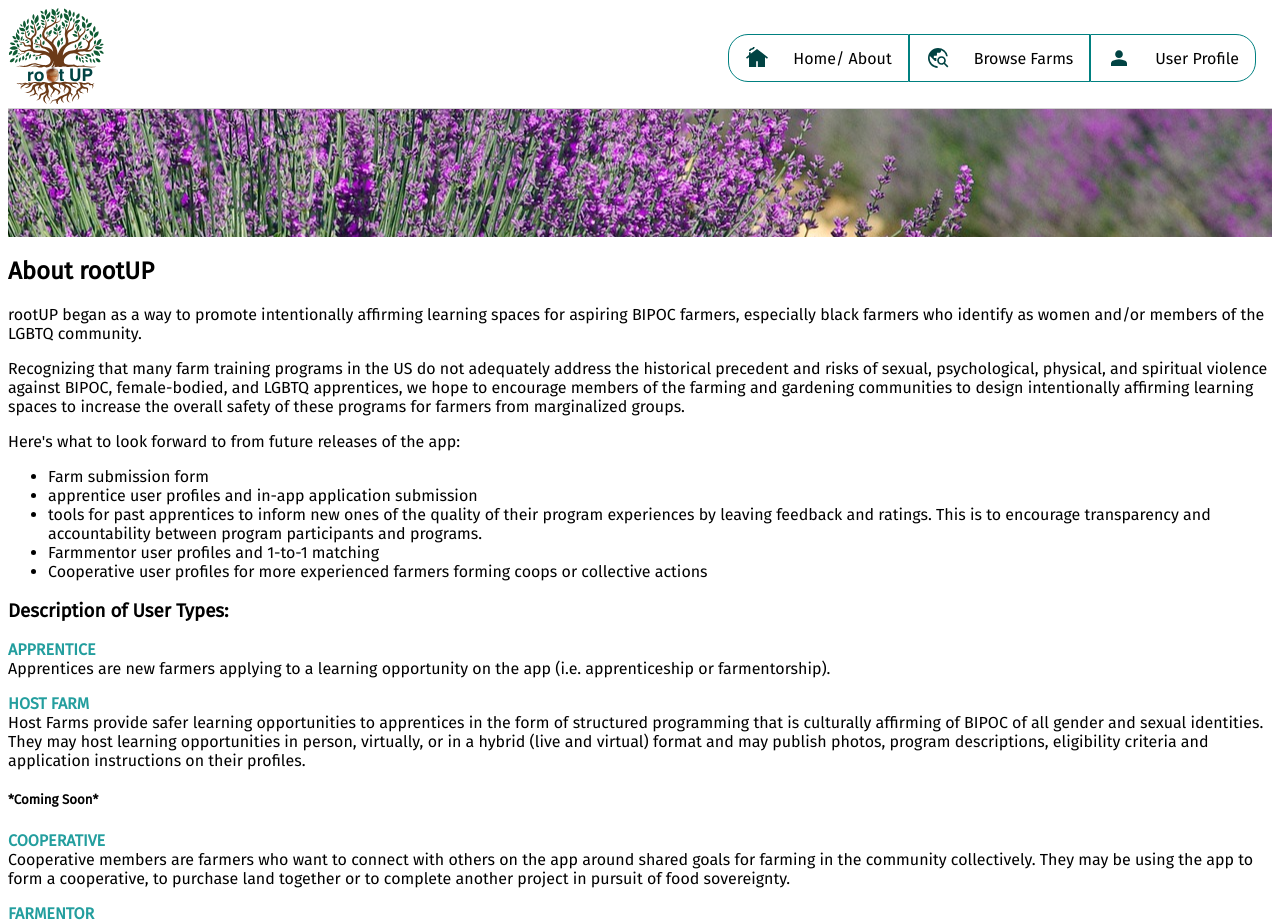
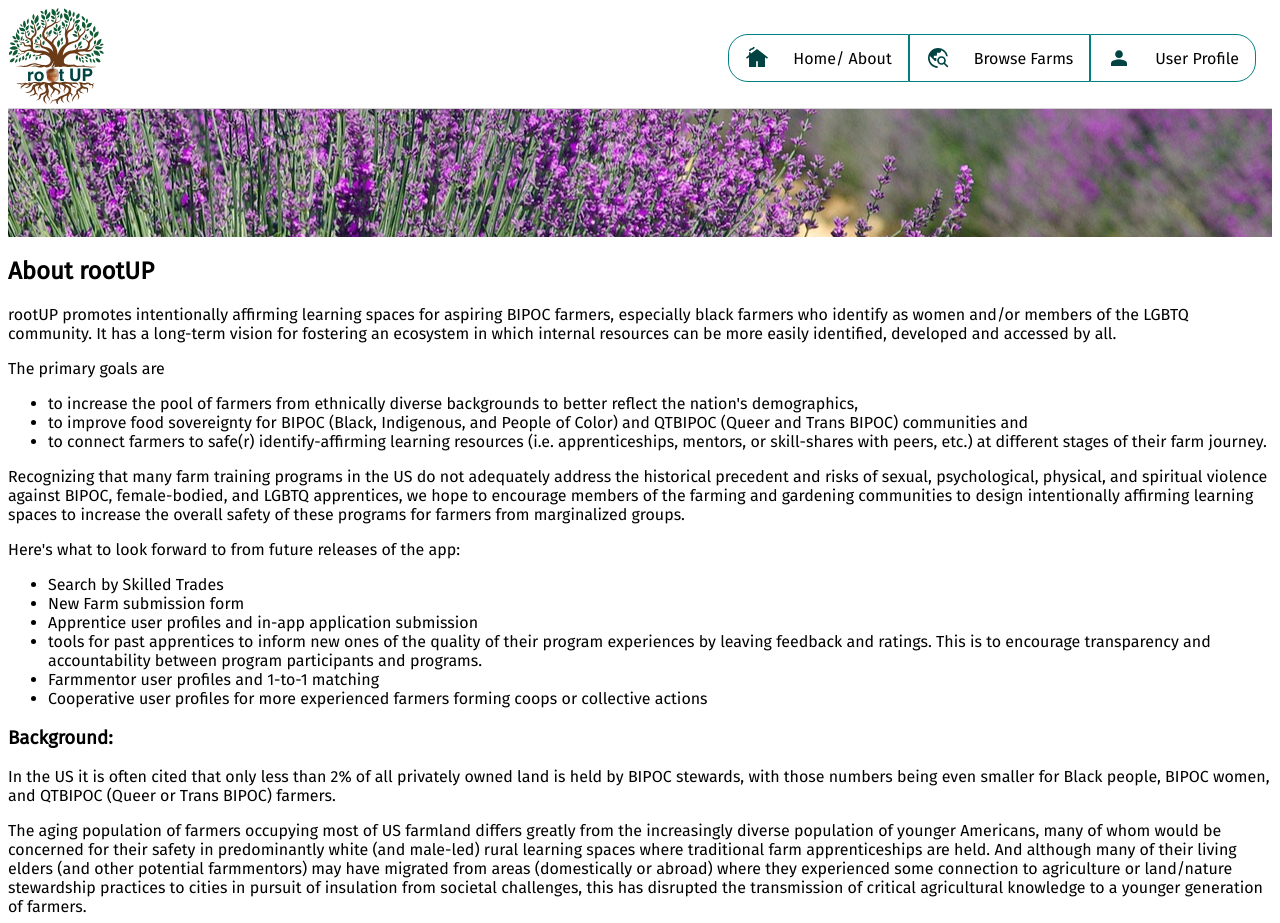
Before and after one commit to karimahcodes/clone-rootup-client, a React (Create React App) app: page /About in a window 1280 px wide. Shown: the top 923 px of the page. Built offline with nearby package versions, Linux system fonts and the light colour scheme.

Commit message:
added problem statement and revised AboutUs page

```diff
--- a/src/Pages/AboutPage/About.js
+++ b/src/Pages/AboutPage/About.js
@@ -3,47 +3,68 @@ import './About.scss';
 export default function About() {
     return (
         <div className='about'>
+            <div className='about__hero-image'>
+            </div>
+            <section className='about__background'>
 
-            <section className='about__image-aboutus'>
-
-                <div className='about__hero-image'>
-
-                </div>
-                <div className='about__about-us'>
+                <section className='about__about-us'>
                     <h2 className='about__header'>About rootUP
                     </h2>
-                    <p className='about__description'> rootUP began as a way to promote intentionally affirming learning spaces for aspiring BIPOC farmers, especially black farmers who identify as women and/or members of the LGBTQ community.
+                    <p className='about__description'> rootUP promotes intentionally affirming learning spaces for aspiring BIPOC farmers, especially black farmers who identify as women and/or members of the LGBTQ community. It has a long-term vision for fostering an ecosystem in which internal resources can be more easily identified, developed and accessed by all.</p>
+
+                    <p className='about__description'>The primary goals are
+                        <ul className='about__goals'>
+                            <li>to increase the pool of farmers from ethnically diverse backgrounds to better reflect the nation's demographics,</li>
+                            <li>to improve food sovereignty for BIPOC (Black, Indigenous, and People of Color) and QTBIPOC (Queer and Trans BIPOC) communities and</li>
+                            <li>to connect farmers to safe(r) identify-affirming learning resources (i.e. apprenticeships, mentors, or skill-shares with peers, etc.) at different stages of their farm journey.</li>
+                        </ul>
                     </p>
+
                     <p className='about__description'>Recognizing that many farm training programs in the US do not adequately address the historical precedent and risks of sexual, psychological, physical, and spiritual violence against BIPOC, female-bodied, and LGBTQ apprentices, we hope to encourage members of the farming and gardening communities to design intentionally affirming learning spaces to increase the overall safety of these programs for farmers from marginalized groups.
                     </p>
 
                     <p className='about__description'> Here's what to look forward to from future releases of the app:
                     </p>
                     <ul className='about__list'>
-                        <li>Farm submission form</li>
-                        <li>apprentice user profiles and in-app application submission</li>
+                        <li>Search by Skilled Trades</li>
+                        <li>New Farm submission form</li>
+                        <li>Apprentice user profiles and in-app application submission</li>
                         <li>tools for past apprentices to inform new ones of the quality of their program experiences by leaving feedback and ratings. This is to encourage transparency and accountability between program participants and programs.</li>
                         <li>Farmmentor user profiles and 1-to-1 matching </li>
                         <li>Cooperative user profiles for more experienced farmers forming coops or collective actions </li>
                     </ul>
+                </section>
+                <section className='about__problem-statement'>
+                    <h3 className="about__header">Background:
+                    </h3>
+                    <p className="about__description">
+                        In the US it is often cited that only less than 2% of all privately owned land is held by BIPOC stewards, with those numbers being even smaller for Black people, BIPOC women, and QTBIPOC (Queer or Trans BIPOC) farmers.
+                    </p>
+                    <p className="about__description">
+                        The aging population of farmers occupying most of US farmland differs greatly from the increasingly diverse population of younger Americans, many of whom would be concerned for their safety in predominantly white (and male-led) rural learning spaces where traditional farm apprenticeships are held.
+                        And although many of their living elders (and other potential farmmentors) may have migrated from areas (domestically or abroad) where they experienced some connection to agriculture or land/nature stewardship practices to cities in pursuit of insulation from societal challenges, this has disrupted the transmission of critical agricultural knowledge to a younger generation of farmers.
+                    </p>
+                </section>
 
+            </section >
+
+            <section className='about__guide-section'>
+                <section className="about__usertypes">
                     <h3>Description of User Types:</h3>
-                    <p className='about description'><span id="bold">APPRENTICE</span>Apprentices are new farmers applying to a learning opportunity on the app (i.e. apprenticeship or farmentorship).
+                    <p className='about__description'><span id="bold">APPRENTICE</span>Apprentices are new farmers applying to a learning opportunity on the app (i.e. apprenticeship or farmentorship).
                     </p>
 
 
-                    <p className='about description'><span id="bold">HOST FARM</span> Host Farms provide safer learning opportunities to apprentices in the form of structured programming that is culturally affirming of BIPOC of all gender and sexual identities. They may host learning opportunities in person, virtually, or in a hybrid (live and virtual) format and may publish photos, program descriptions, eligibility criteria and application instructions on their profiles.
+                    <p className='about__description'><span id="bold">HOST FARM</span> Host Farms provide safer learning opportunities to apprentices in the form of structured programming that is culturally affirming of BIPOC of all gender and sexual identities. They may host learning opportunities in person, virtually, or in a hybrid (live and virtual) format and may publish photos, program descriptions, eligibility criteria and application instructions on their profiles.
                     </p>
 
                     <h5>*Coming Soon*</h5>
-                    <p className='about description'><span id="bold">COOPERATIVE</span> Cooperative members are farmers who want to connect with others on the app around shared goals for farming in the community collectively. They may be using the app to form a cooperative, to purchase land together or to complete another project in pursuit of food sovereignty.
+                    <p className='about__description'><span id="bold">COOPERATIVE</span> Cooperative members are farmers who want to connect with others on the app around shared goals for farming in the community collectively. They may be using the app to form a cooperative, to purchase land together or to complete another project in pursuit of food sovereignty.
                     </p>
 
-                    <p className='about description'><span id="bold">FARMENTOR</span> Farmentors offer to share their knowledge in one-to-one relationships with Apprentices or Cooperative members. They may have knowledge about any topic or skill like irrigation/plumbing, securing land, farming in specific climates, running community programs, raising animals, etc.
+                    <p className='about__description'><span id="bold">FARMENTOR</span> Farmentors offer to share their knowledge in one-to-one relationships with Apprentices or Cooperative members. They may have knowledge about any topic or skill like irrigation/plumbing, securing land, farming in specific climates, running community programs, raising animals, etc.
                     </p>
-                </div>
-            </section >
-            <section className='section'>
+                </section>
 
                 <section className='section__regions'>
                     <h3>Current Regions</h3>
@@ -58,7 +79,6 @@ export default function About() {
                     </ul>
                 </section>
 
-
                 <section className='section__communities'>
                     <h3>Communities currently represented</h3>
                     <ul className='section__list'>
@@ -71,12 +91,6 @@ export default function About() {
                     </ul>
                 </section>
 
-
-
-
-
-
-
                 <section className='section__feedback'>
                     <h3>How to submit feedback, additional farms, and requests to contribute:</h3>
                     <p> rootup.app@gmail.com</p>
```
